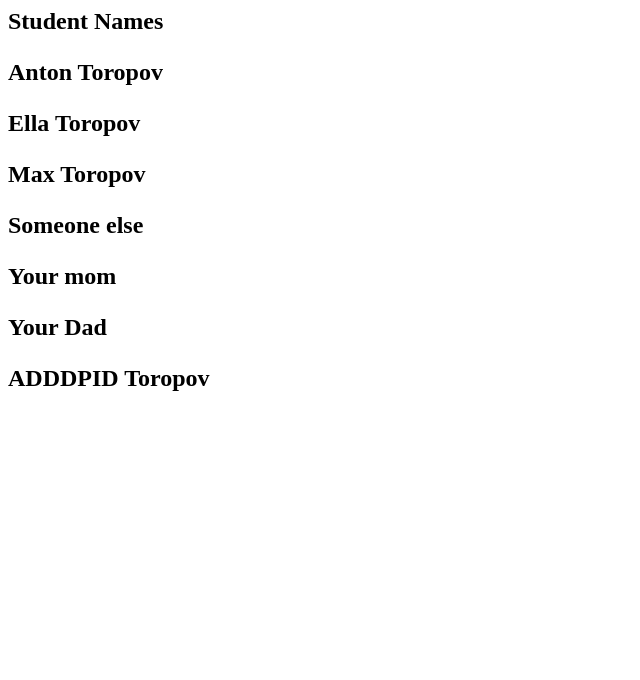
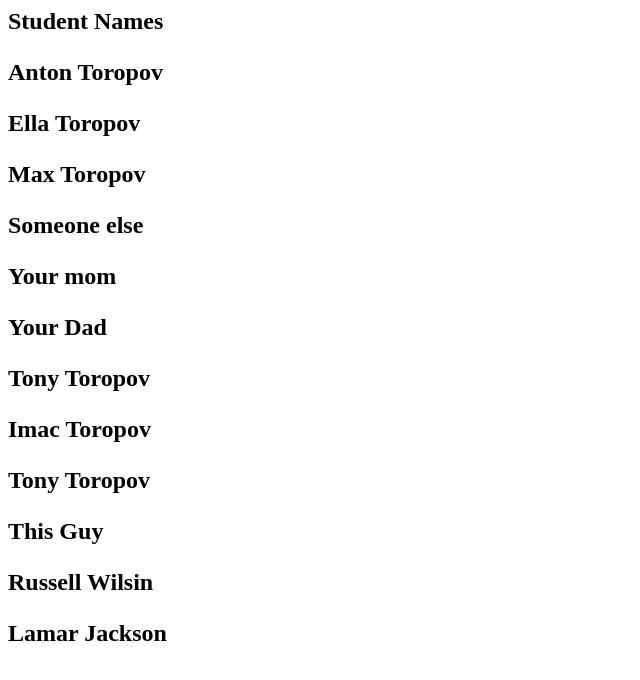
Before and after one commit to t0nyTheQA/MyProject, a plain HTML site: page index.html in a window 1280 px wide. Shown: the whole page, without its empty margins (0-640 px from the left). Drawn offline with Linux system fonts and the light colour scheme.

Commit message:
added more students and changes some names

```diff
--- a/index.html
+++ b/index.html
@@ -5,4 +5,9 @@
 <p> Someone else<p>
 <p> Your mom<p>
 <p> Your Dad<p>
-<p> ADDDPID Toropov<p>
+<p> Tony Toropov<p>
+<p> Imac Toropov<p>
+<p> Tony Toropov<p>
+<p> This Guy<p>
+<p> Russell Wilsin <p>
+<p> Lamar Jackson<p>
```
